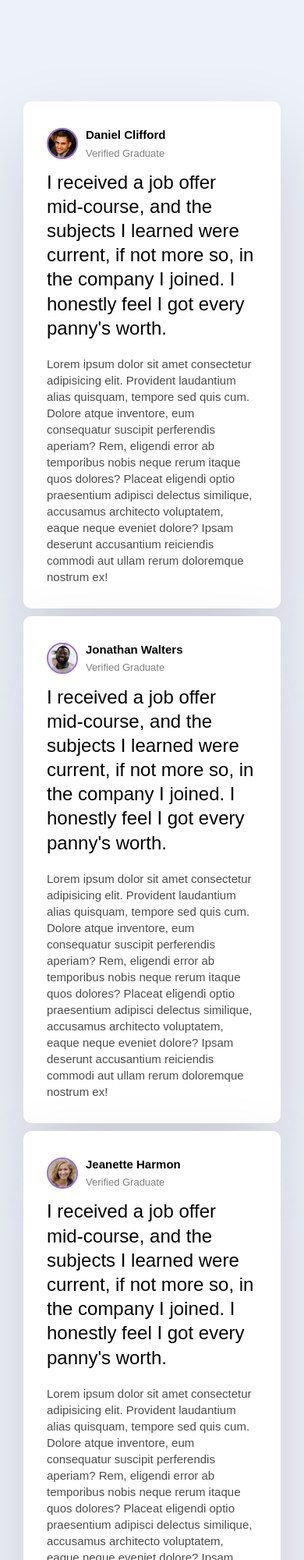
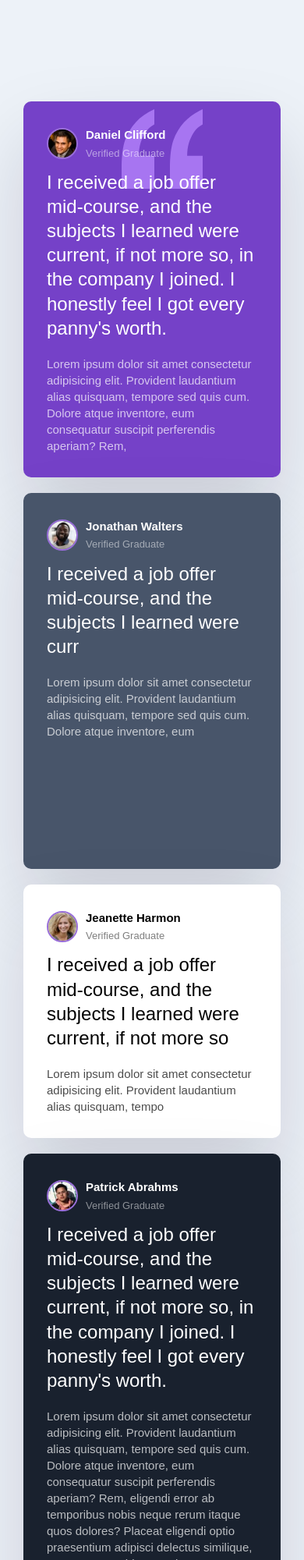
Before and after one commit to kamel-beloula/testimonials-grid-section-main, a plain HTML site: page index.html in a window 390 px wide. Shown: the top 2000 px of the page at 78% size. Drawn offline with Linux system fonts and the light colour scheme; a web font is replaced by a local one.

Commit message:
added grid and media query

```diff
--- a/index.html
+++ b/index.html
@@ -21,7 +21,7 @@
           I received a job offer mid-course, and the subjects I learned were current, if not more so, in the company I joined. I honestly feel I got every panny's worth.
       </p>
       <p class="card__quote">
-          Lorem ipsum dolor sit amet consectetur adipisicing elit. Provident laudantium alias quisquam, tempore sed quis cum. Dolore atque inventore, eum consequatur suscipit perferendis aperiam? Rem, eligendi error ab temporibus nobis neque rerum itaque quos dolores? Placeat eligendi optio praesentium adipisci delectus similique, accusamus architecto voluptatem, eaque neque eveniet dolore? Ipsam deserunt accusantium reiciendis commodi aut ullam rerum doloremque nostrum ex!
+          Lorem ipsum dolor sit amet consectetur adipisicing elit. Provident laudantium alias quisquam, tempore sed quis cum. Dolore atque inventore, eum consequatur suscipit perferendis aperiam? Rem,
       </p>
     </div>
     <div class="card card--bg-gray-blue">
@@ -33,13 +33,13 @@
         </div>
       </header>
       <p class="card__lead">
-          I received a job offer mid-course, and the subjects I learned were current, if not more so, in the company I joined. I honestly feel I got every panny's worth.
+          I received a job offer mid-course, and the subjects I learned were curr
       </p>
       <p class="card__quote">
-          Lorem ipsum dolor sit amet consectetur adipisicing elit. Provident laudantium alias quisquam, tempore sed quis cum. Dolore atque inventore, eum consequatur suscipit perferendis aperiam? Rem, eligendi error ab temporibus nobis neque rerum itaque quos dolores? Placeat eligendi optio praesentium adipisci delectus similique, accusamus architecto voluptatem, eaque neque eveniet dolore? Ipsam deserunt accusantium reiciendis commodi aut ullam rerum doloremque nostrum ex!
+          Lorem ipsum dolor sit amet consectetur adipisicing elit. Provident laudantium alias quisquam, tempore sed quis cum. Dolore atque inventore, eum
       </p>
     </div>
-    <div class="card card--bg-purple">
+    <div class="card card--jeanette">
       <header class="card__header">
         <img src="images/image-jeanette.jpg" class="card__img" alt="">
         <div>
@@ -48,13 +48,13 @@
         </div>
       </header>
       <p class="card__lead">
-          I received a job offer mid-course, and the subjects I learned were current, if not more so, in the company I joined. I honestly feel I got every panny's worth.
+          I received a job offer mid-course, and the subjects I learned were current, if not more so
       </p>
       <p class="card__quote">
-          Lorem ipsum dolor sit amet consectetur adipisicing elit. Provident laudantium alias quisquam, tempore sed quis cum. Dolore atque inventore, eum consequatur suscipit perferendis aperiam? Rem, eligendi error ab temporibus nobis neque rerum itaque quos dolores? Placeat eligendi optio praesentium adipisci delectus similique, accusamus architecto voluptatem, eaque neque eveniet dolore? Ipsam deserunt accusantium reiciendis commodi aut ullam rerum doloremque nostrum ex!
+          Lorem ipsum dolor sit amet consectetur adipisicing elit. Provident laudantium alias quisquam, tempo
       </p>
     </div>
-    <div class="card card--bg-blackblue">
+    <div class="card card--bg-black-blue">
       <header class="card__header">
         <img src="images/image-patrick.jpg" class="card__img" alt="">
         <div>
@@ -69,7 +69,7 @@
           Lorem ipsum dolor sit amet consectetur adipisicing elit. Provident laudantium alias quisquam, tempore sed quis cum. Dolore atque inventore, eum consequatur suscipit perferendis aperiam? Rem, eligendi error ab temporibus nobis neque rerum itaque quos dolores? Placeat eligendi optio praesentium adipisci delectus similique, accusamus architecto voluptatem, eaque neque eveniet dolore? Ipsam deserunt accusantium reiciendis commodi aut ullam rerum doloremque nostrum ex!
       </p>
     </div>
-    <div class="card card--bg-purple">
+    <div class="card card--kira">
       <header class="card__header">
         <img src="images/image-kira.jpg" class="card__img" alt="">
         <div>
--- a/style.css
+++ b/style.css
@@ -13,10 +13,18 @@ body{
     font-size: 13px;
 }
 
+
 .testimonials{
     max-width: 1440px;
     margin: 100px auto;
     padding: 20px;
+    display: grid;
+    grid-template-columns: repeat(4, 1fr);
+    grid-template-rows: 1fr 1fr;
+    /* grid-template-areas:
+    'daniel daniel jonathan kira'
+    'jeanette patrick patrick kira'
+    ; */
 }
 .card{
     background: white;
@@ -59,3 +67,59 @@ body{
     line-height: 1.4;
     opacity: 70%;
 }
+.card--bg-purple{
+    background: hsl(263, 55%, 52%);
+    color: white;
+    background-image: url(./images/bg-pattern-quotation.svg);
+    background-repeat: no-repeat;
+    background-position: top 10px right 100px;
+}
+
+.card--bg-gray-blue{
+    background: hsl(217, 19%, 35%);
+    color: white;
+}
+
+.card--bg-black-blue{
+    background: hsl(219, 29%, 14%);
+    color: white;
+}
+
+footer{
+    text-align: center;
+}
+
+.card:nth-of-type(1){
+    grid-column:1/3;
+}
+
+.card:nth-of-type(4){
+    grid-column:2/4;
+    grid-row: 2;
+}
+
+.card:nth-of-type(5){
+    grid-column:4;
+    grid-row: 1/3;
+}
+
+@media(max-width: 768px){
+    .testimonials{
+        grid-template-columns: 1fr;
+        width: 100%;
+    }
+
+    .card:nth-of-type(1){
+        grid-column:1;
+    }
+
+    .card:nth-of-type(4){
+        grid-column:1;
+        grid-row: 4;
+    }
+
+    .card:nth-of-type(5){
+        grid-column:1;
+        grid-row: 5;
+    }
+}
```
